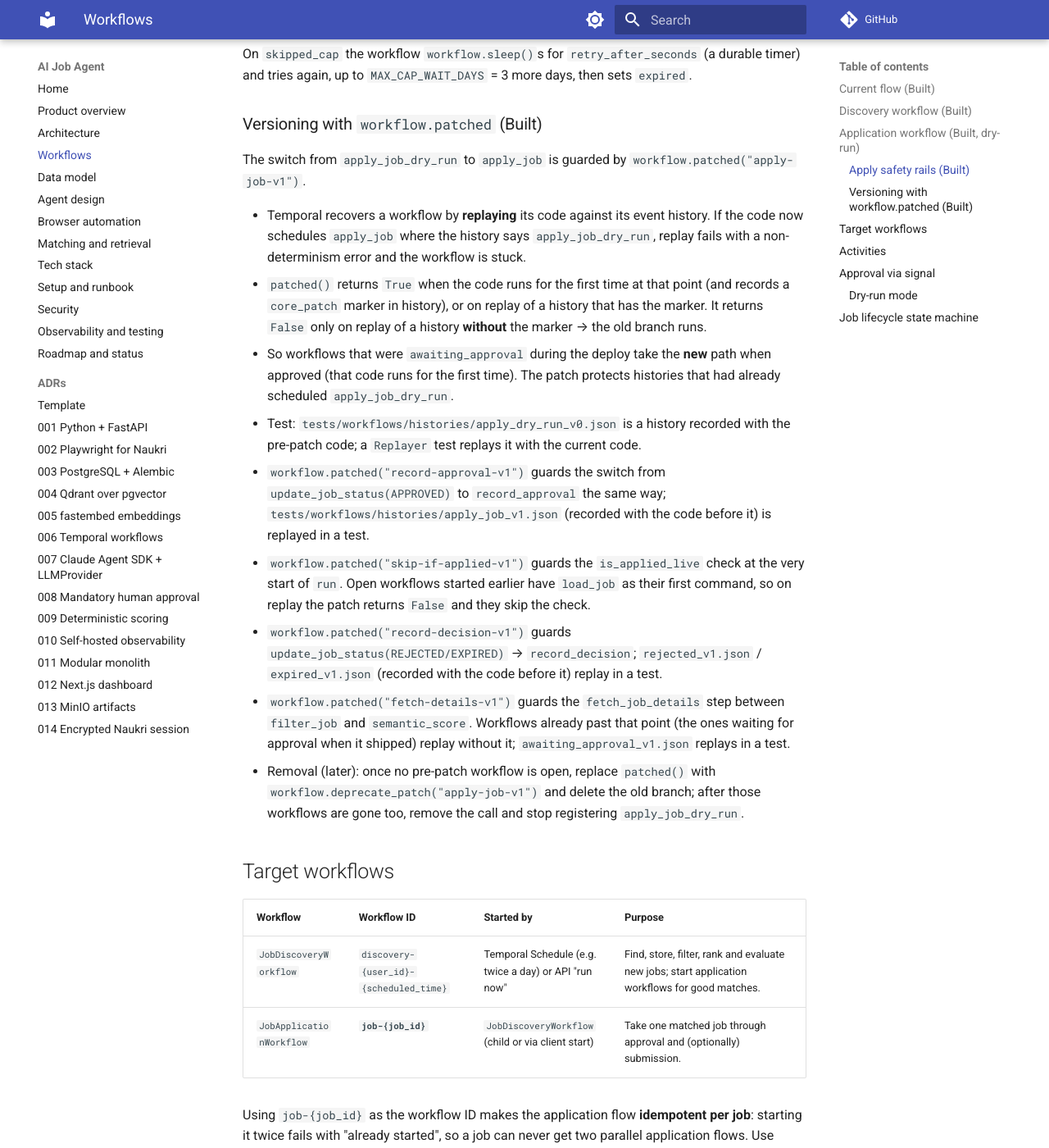
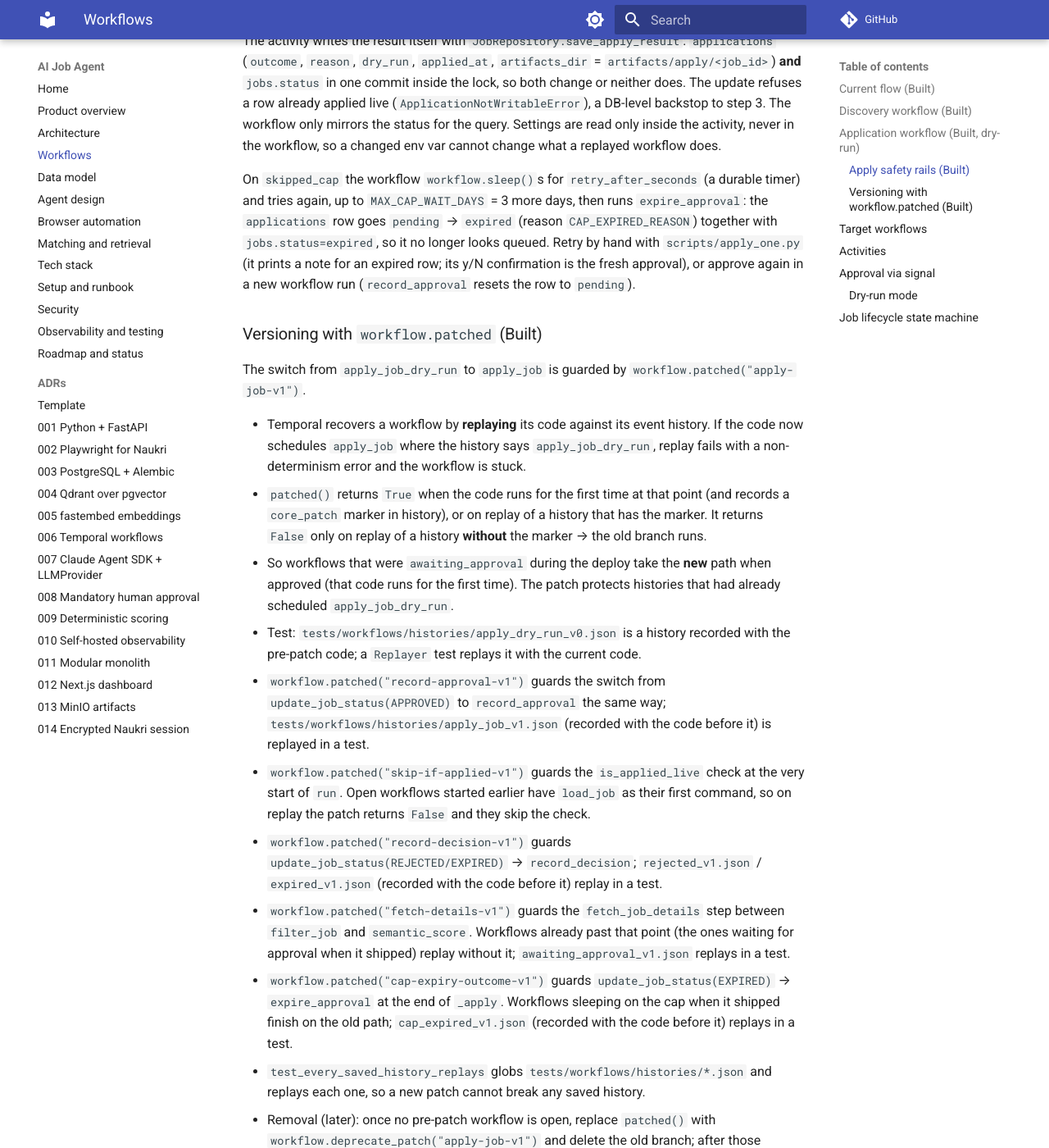
Before and after one commit to dhiraj849/Job_assistent, an MkDocs documentation site: the page built from docs/03-workflows.md, in a window 1280 px wide and 1400 px high, scrolled down 6626 px. Shown: the whole window at 82% size. Built offline with MkDocs 1.6.1 and Material for MkDocs 9.7.7, drawn with Linux system fonts in a browser that asks for light colours; comment, search, counter and statistics services are not loaded; some of the changed text lies outside the part shown.

Commit message:
docs: document expired application outcome and mark issue #15 fixed
Co-Authored-By: Claude Opus 5.5 <noreply@anthropic.com>

```diff
--- a/docs/03-workflows.md
+++ b/docs/03-workflows.md
@@ -110,6 +110,7 @@ yet verified ([06](06-browser-automation.md#live-apply-built-chatbot-selectors-n
 | `record_approval(job_id, approved_at, note)` | `JobRepository.record_approval`: `applications` row `pending` + `job_decisions` row `approved` + `jobs.status=approved`, one commit; leaves a job applied live untouched | 30 s | — |
 | `record_decision(job_id, decision, decided_at, note)` | `JobRepository.record_decision`: `job_decisions` row (`rejected` / `expired`) + `jobs.status`, one commit | 30 s | — |
 | `apply_job(job_id)` | `ApplyService` (`app/services/apply_service.py`) | 5 min | `ApplyResult` |
+| `expire_approval(job_id, reason)` | `JobRepository.expire_approval`: `applications` `pending` → `expired` + reason + `jobs.status=expired`, one commit; any other outcome is left untouched | 30 s | — |
 | `apply_job_dry_run(job_id)` | `JobRepository.get_job`, logs `apply_dry_run` | 30 s | message — **old histories only** (pre-patch), still registered on the worker |
 
 All except `apply_job` use the shared retry policy (max 3 attempts). `apply_job` uses
@@ -146,7 +147,7 @@ All except `apply_job` use the shared retry policy (max 3 attempts). `apply_job`
   `scripts/start_job_workflow.py <job_id>` (for jobs saved before workflows existed).
 - **Tests:** `tests/workflows/test_job_application_workflow.py` — approved, rejected,
   3-day timeout → expired, weak → filtered_out, needs_manual, cap wait + retry, cap → expired after
-  3 days, `record_approval` gets the note and decision time (and is not called on reject),
+  3 days (via `expire_approval`, no `update_job_status(expired)`), every file in `histories/` replays, `record_approval` gets the note and decision time (and is not called on reject),
   `record_decision` gets the rejection note/time and the timeout time, an already-applied job never
   reaches `load_job` / `match_job`, and replay of the pre-`apply-job-v1`, pre-`record-approval-v1`,
   pre-`record-decision-v1` and current histories, plus real ones (`record_approval_v1.json`, job-38;
@@ -175,7 +176,7 @@ stateDiagram-v2
     approved --> needs_manual: company site / unknown question
     approved --> failed: bad answers.yaml / browser error
     approved --> approved: daily cap full, sleep until next IST day
-    approved --> expired: cap still full after 3 more days
+    approved --> expired: cap still full after 3 more days + expire_approval
     shortlisted --> failed: activity retries exhausted
     filtered_out --> [*]
     rejected --> [*]
@@ -220,7 +221,11 @@ mirrors the status for the query. Settings are read only inside the activity, ne
 changed env var cannot change what a replayed workflow does.
 
 On `skipped_cap` the workflow `workflow.sleep()`s for `retry_after_seconds` (a durable timer) and
-tries again, up to `MAX_CAP_WAIT_DAYS` = 3 more days, then sets `expired`.
+tries again, up to `MAX_CAP_WAIT_DAYS` = 3 more days, then runs `expire_approval`: the
+`applications` row goes `pending` → `expired` (reason `CAP_EXPIRED_REASON`) together with
+`jobs.status=expired`, so it no longer looks queued. Retry by hand with `scripts/apply_one.py`
+(it prints a note for an expired row; its y/N confirmation is the fresh approval), or approve again
+in a new workflow run (`record_approval` resets the row to `pending`).
 
 ### Versioning with `workflow.patched` (Built)
 
@@ -249,6 +254,11 @@ The switch from `apply_job_dry_run` to `apply_job` is guarded by `workflow.patch
 - `workflow.patched("fetch-details-v1")` guards the `fetch_job_details` step between `filter_job`
   and `semantic_score`. Workflows already past that point (the ones waiting for approval when it
   shipped) replay without it; `awaiting_approval_v1.json` replays in a test.
+- `workflow.patched("cap-expiry-outcome-v1")` guards `update_job_status(EXPIRED)` → `expire_approval`
+  at the end of `_apply`. Workflows sleeping on the cap when it shipped finish on the old path;
+  `cap_expired_v1.json` (recorded with the code before it) replays in a test.
+- `test_every_saved_history_replays` globs `tests/workflows/histories/*.json` and replays each one,
+  so a new patch cannot break any saved history.
 - Removal (later): once no pre-patch workflow is open, replace `patched()` with
   `workflow.deprecate_patch("apply-job-v1")` and delete the old branch; after those workflows are
   gone too, remove the call and stop registering `apply_job_dry_run`.
@@ -359,6 +369,7 @@ stateDiagram-v2
 | `awaiting_approval` | Application workflow waiting for signal | `jobs.status` | Yes |
 | `approved` | Human said yes | `jobs.status` + `applications` row `pending` (time + note) | Yes |
 | `rejected` / `expired` | Human said no, or 3-day timeout | `jobs.status` + `job_decisions` row (note + time) | Yes |
+| `expired` (after approval) | Daily cap full on 4 days in a row; never tried | `jobs.status` + `applications` `expired` (reason) | Yes |
 | `applied_dry_run` | Dry-run apply logged | `jobs.status` + `applications` `applied`, `dry_run=true` | Yes |
 | `applied` | Applied for real (or Naukri already showed "Applied", or `mark_applied`) | `jobs.status` + `applications` `applied` | Yes |
 | `needs_manual` | Approved, but a human must finish it (company site, unknown question) | `jobs.status` + `applications` (reason) | Yes |
```
Also changed, not shown: docs/04-data-model.md (+7 -4 lines), docs/12-roadmap-and-status.md (+1 -1 lines).
